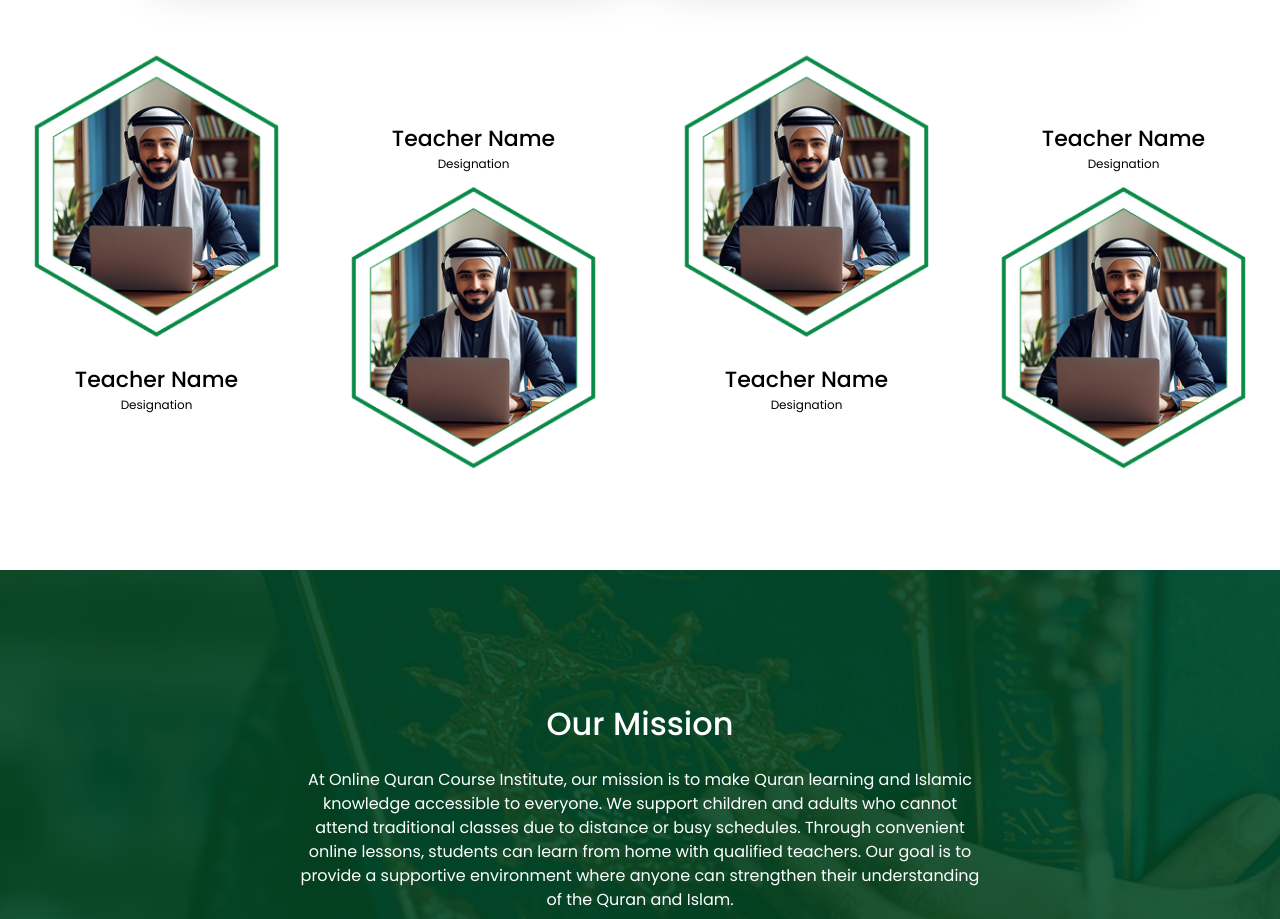
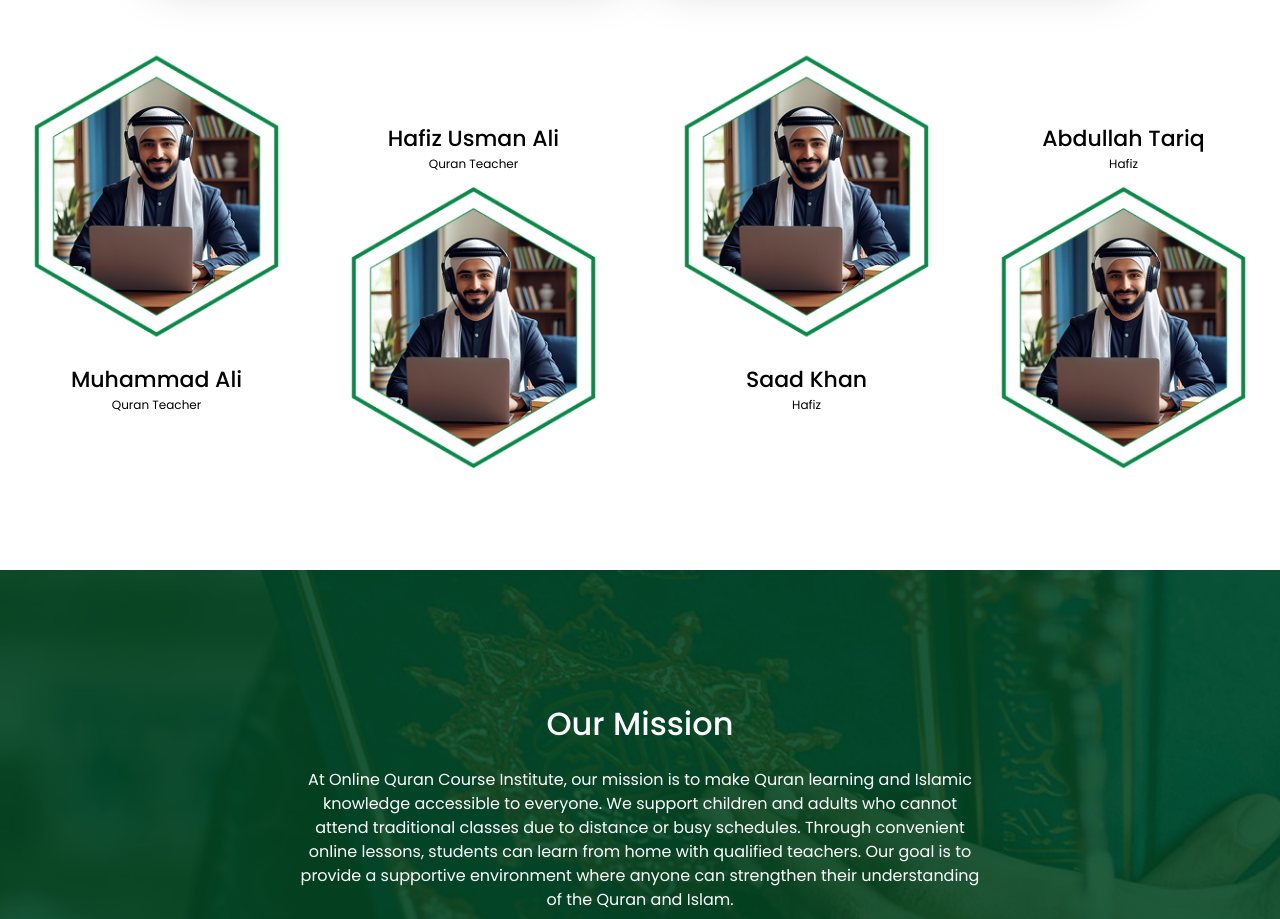
Before and after one commit to MuhammadHanzala31/online_quran_course, a Next.js app: page /uk in a window 1280 px wide. Shown: the part 6660-7579 px from the top of the page. Built offline with nearby package versions, Linux system fonts and the light colour scheme; no server answers.

Commit message:
revisions

```diff
--- a/src/app/components/Navbar.tsx
+++ b/src/app/components/Navbar.tsx
@@ -217,9 +217,9 @@ export default function Navbar() {
             <Link  href={'mailto:info@onlinequrancourse.com'} className="text-lg font-medium font-poppins flex gap-1 items-center mb-2 text-white"><i className="ri-mail-line text-2xl text-[#FFB706]"></i> info@onlinequrancourse.com</Link>
           </div>
           <div className="flex gap-2 items-center">
-            <Link href={'/'} className="h-8 w-8 flex justify-center items-center rounded-none bg-transparent border border-[#FFB706]"><i className="ri-facebook-fill text-[#FFB706] text-xl"></i></Link>
-            <Link href={'/'} className="h-8 w-8 flex justify-center items-center rounded-none bg-transparent border border-[#FFB706]"><i className="ri-twitter-x-line text-[#FFB706] text-xl"></i></Link>
-            <Link href={'/'} className="h-8 w-8 flex justify-center items-center rounded-none bg-transparent border border-[#FFB706]"><i className="ri-instagram-fill text-[#FFB706] text-xl"></i></Link>
+            <Link href={'https://www.facebook.com/onlinequrancourse/'} className="h-8 w-8 flex justify-center items-center rounded-none bg-transparent border border-[#FFB706]"><i className="ri-facebook-fill text-[#FFB706] text-xl"></i></Link>
+            <Link href={'https://x.com/OnlineQC/'} className="h-8 w-8 flex justify-center items-center rounded-none bg-transparent border border-[#FFB706]"><i className="ri-twitter-x-line text-[#FFB706] text-xl"></i></Link>
+            <Link href={'https://www.instagram.com/onlinequrancourse'} className="h-8 w-8 flex justify-center items-center rounded-none bg-transparent border border-[#FFB706]"><i className="ri-instagram-fill text-[#FFB706] text-xl"></i></Link>
           </div>
         </div>
       </div>
--- a/src/app/components/homepage/TeacherCard.tsx
+++ b/src/app/components/homepage/TeacherCard.tsx
@@ -2,20 +2,20 @@ import Image from 'next/image'
 import React from 'react'
 import teacherCard from '@/../public/teacher-card.png'
 
-export default function TeacherCard({ order, className }: { order?: string, className?: string }) {
+export default function TeacherCard({ order, className, name1, designation1, name2, designation2 }: { order?: string, className?: string, name1?: string, designation1?: string, name2?: string, designation2?: string }) {
     return (
         <div className='flex lg:flex-row flex-col gap-9'>
         <div className={`flex flex-col gap-4 items-center ${className}`}>
             <Image src={teacherCard} alt='teacher' className='upAndDown' />
             <div className={`${order ? order : 'order-2'} text-center`}>
-                <h4 className='font-poppins text-[22px] font-medium text-black'>Teacher Name</h4>
-                <p className='font-poppins text-[12px] font-normal text-black'>Designation</p>
+                <h4 className='font-poppins text-[22px] font-medium text-black'>{name1}</h4>
+                <p className='font-poppins text-[12px] font-normal text-black'>{designation1}</p>
             </div>
         </div>
         <div className={`flex flex-col gap-4 items-center mt-14 ${className}`}>
             <div className={`text-center`}>
-                <h4 className='font-poppins text-[22px] font-medium text-black'>Teacher Name</h4>
-                <p className='font-poppins text-[12px] font-normal text-black'>Designation</p>
+                <h4 className='font-poppins text-[22px] font-medium text-black'>{name2}</h4>
+                <p className='font-poppins text-[12px] font-normal text-black'>{designation2}</p>
             </div>
             <Image src={teacherCard} alt='teacher' className='downAndUp' />
         </div>
--- a/src/app/course/basic-islamic/page.tsx
+++ b/src/app/course/basic-islamic/page.tsx
@@ -218,6 +218,7 @@ import more from '@/../public/more.jpg'
 import sc2 from '@/../public/sc-2.png'
 import sc3 from '@/../public/sc-3.png'
 import sc4 from '@/../public/sc-4.png'
+import BookForm from '@/app/sections/homepage/BookForm'
 
 export const metadata: Metadata = {
     title: "Course Details",
@@ -351,6 +352,7 @@ export default async function Page({ params }:
             </SectionLayout>
 
             <StepsSection />
+            <BookForm/>
 
             <SectionLayout>
                 <div className='lg:w-1/2 w-full flex flex-col gap-4 mb-6'>
--- a/src/app/course/islamic-fiqh/page.tsx
+++ b/src/app/course/islamic-fiqh/page.tsx
@@ -213,7 +213,7 @@ import more from '@/../public/more.jpg'
 import sc2 from '@/../public/sc-2.png'
 import sc3 from '@/../public/sc-3.png'
 import sc4 from '@/../public/sc-4.png'
-
+import BookForm from '@/app/sections/homepage/BookForm'
 
 export const metadata: Metadata = {
     title: "Islamic Fiqh Course Details",
@@ -344,7 +344,7 @@ export default async function Page({ params }:
             </SectionLayout>
 
             <StepsSection />
-
+                <BookForm/>
             <SectionLayout>
                 <div className='lg:w-1/2 w-full flex flex-col gap-4 mb-6'>
                     <h1 className='text-black font-medium font-poppins text-[26px] lg:text-[36px] '>More About Islamic Fiqh Course</h1>
--- a/src/app/course/online-tajweed/page.tsx
+++ b/src/app/course/online-tajweed/page.tsx
@@ -218,6 +218,7 @@ import more from '@/../public/more.jpg'
 import sc2 from '@/../public/sc-2.png'
 import sc3 from '@/../public/sc-3.png'
 import sc4 from '@/../public/sc-4.png'
+import BookForm from '@/app/sections/homepage/BookForm'
 
 
 export const metadata: Metadata = {
@@ -350,6 +351,7 @@ export default async function Page({ params }:
             </SectionLayout>
 
             <StepsSection />
+            <BookForm/>
 
             <SectionLayout>
                 <div className='lg:w-1/2 w-full flex flex-col gap-4 mb-6'>
--- a/src/app/course/online-tarteel/page.tsx
+++ b/src/app/course/online-tarteel/page.tsx
@@ -14,6 +14,7 @@ import more from '@/../public/more.jpg'
 import sc2 from '@/../public/sc-2.png'
 import sc3 from '@/../public/sc-3.png'
 import sc4 from '@/../public/sc-4.png'
+import BookForm from '@/app/sections/homepage/BookForm'
 
 
 export const metadata: Metadata = {
@@ -147,6 +148,7 @@ export default async function Page({ params }:
             </SectionLayout>
 
             <StepsSection />
+            <BookForm/>
 
             <SectionLayout>
                 <div className='lg:w-1/2 w-full flex flex-col gap-4 mb-6'>
--- a/src/app/course/quran-memorization/page.tsx
+++ b/src/app/course/quran-memorization/page.tsx
@@ -218,6 +218,7 @@ import more from '@/../public/more.jpg'
 import sc2 from '@/../public/sc-2.png'
 import sc3 from '@/../public/sc-3.png'
 import sc4 from '@/../public/sc-4.png'
+import BookForm from '@/app/sections/homepage/BookForm'
 
 
 export const metadata: Metadata = {
@@ -350,6 +351,7 @@ export default async function Page({ params }:
             </SectionLayout>
 
             <StepsSection />
+            <BookForm/>
 
             <SectionLayout>
                 <div className='lg:w-1/2 w-full flex flex-col gap-4 mb-6'>
--- a/src/app/course/quran-recitation/page.tsx
+++ b/src/app/course/quran-recitation/page.tsx
@@ -14,6 +14,7 @@ import more from '@/../public/more.jpg'
 import sc2 from '@/../public/sc-2.png'
 import sc3 from '@/../public/sc-3.png'
 import sc4 from '@/../public/sc-4.png'
+import BookForm from '@/app/sections/homepage/BookForm'
 
 export const metadata: Metadata = {
     title: "Quran Reading (Recitation) Course Details",
@@ -145,6 +146,7 @@ export default async function Page({ params }:
             </SectionLayout>
 
             <StepsSection />
+            <BookForm/>
 
             <SectionLayout>
                 <div className='lg:w-1/2 w-full flex flex-col gap-4 mb-6'>
--- a/src/app/course/quran-translation/page.tsx
+++ b/src/app/course/quran-translation/page.tsx
@@ -14,6 +14,7 @@ import more from '@/../public/more.jpg'
 import sc2 from '@/../public/sc-2.png'
 import sc3 from '@/../public/sc-3.png'
 import sc4 from '@/../public/sc-4.png'
+import BookForm from '@/app/sections/homepage/BookForm'
 
 
 export const metadata: Metadata = {
@@ -145,6 +146,7 @@ export default async function Page({ params }:
             </SectionLayout>
 
             <StepsSection />
+            <BookForm/>
 
             <SectionLayout>
                 <div className='lg:w-1/2 w-full flex flex-col gap-4 mb-6'>
--- a/src/app/course/tafseer-ul-quran/page.tsx
+++ b/src/app/course/tafseer-ul-quran/page.tsx
@@ -14,6 +14,7 @@ import more from '@/../public/more.jpg'
 import sc2 from '@/../public/sc-2.png'
 import sc3 from '@/../public/sc-3.png'
 import sc4 from '@/../public/sc-4.png'
+import BookForm from '@/app/sections/homepage/BookForm'
 
 
 export const metadata: Metadata = {
@@ -145,6 +146,7 @@ export default async function Page({ params }:
             </SectionLayout>
 
             <StepsSection />
+            <BookForm/>
 
             <SectionLayout>
                 <div className='lg:w-1/2 w-full flex flex-col gap-4 mb-6'>
--- a/src/app/sections/homepage/Teachers.tsx
+++ b/src/app/sections/homepage/Teachers.tsx
@@ -17,8 +17,8 @@ export default function Teachers() {
                 <TeacherBlock title='Female Tutors' description='Compassionate, qualified teachers offering respectful and supportive Quran learning for female learners.' bgColor='bg-[#098A46]' textColor='text-white'/>
             </div>
             <div className='flex lg:flex-row flex-col gap-13 mt-[100px]'>
-                <TeacherCard/>
-                <TeacherCard/>
+                <TeacherCard name1='Muhammad Ali' designation1='Quran Teacher' name2='Hafiz Usman Ali' designation2='Quran Teacher'/>
+                <TeacherCard name1='Saad Khan' designation1='Hafiz' name2='Abdullah Tariq' designation2='Hafiz'/>
             </div>
         </SectionLayout>
     )
```
